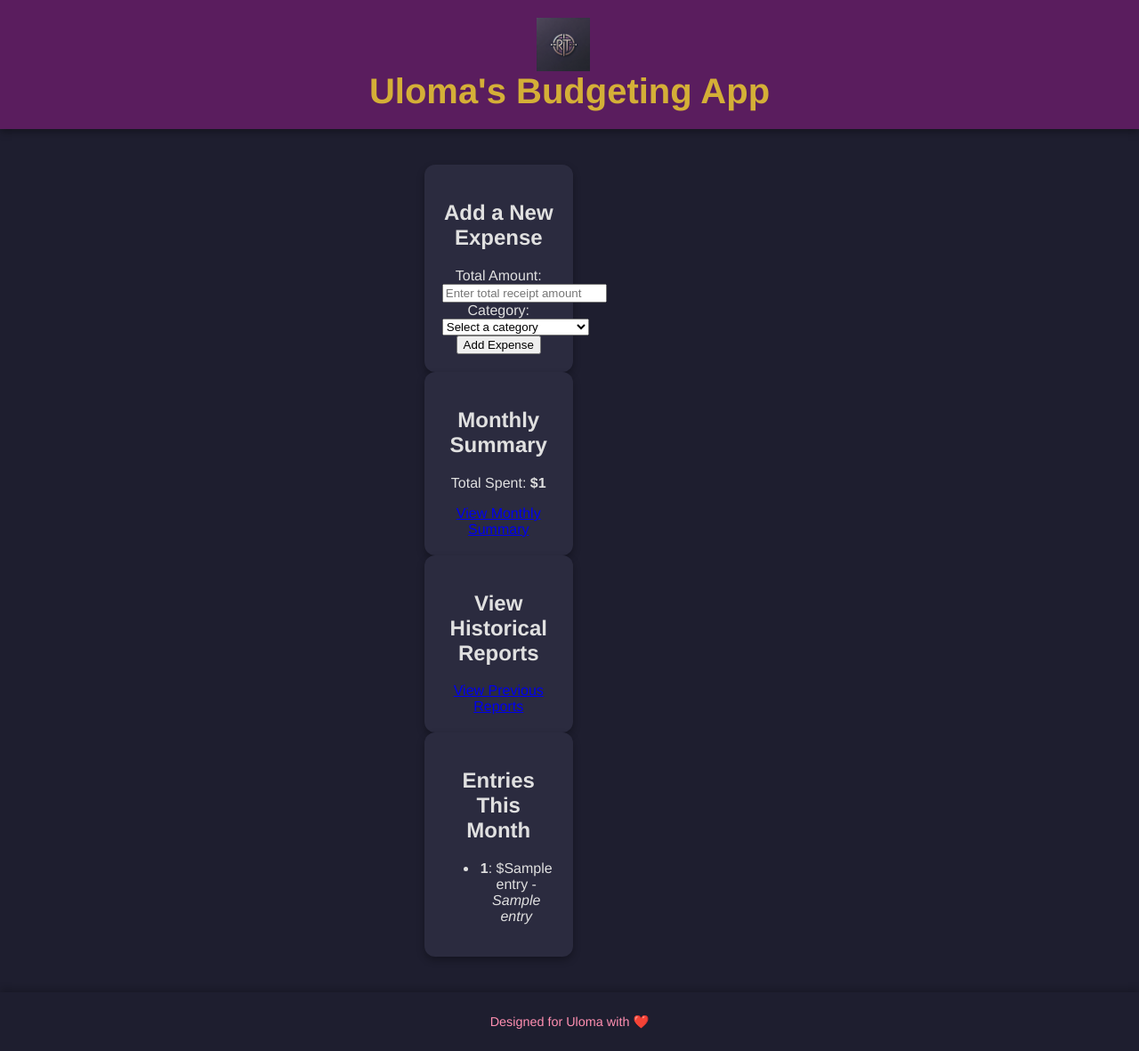
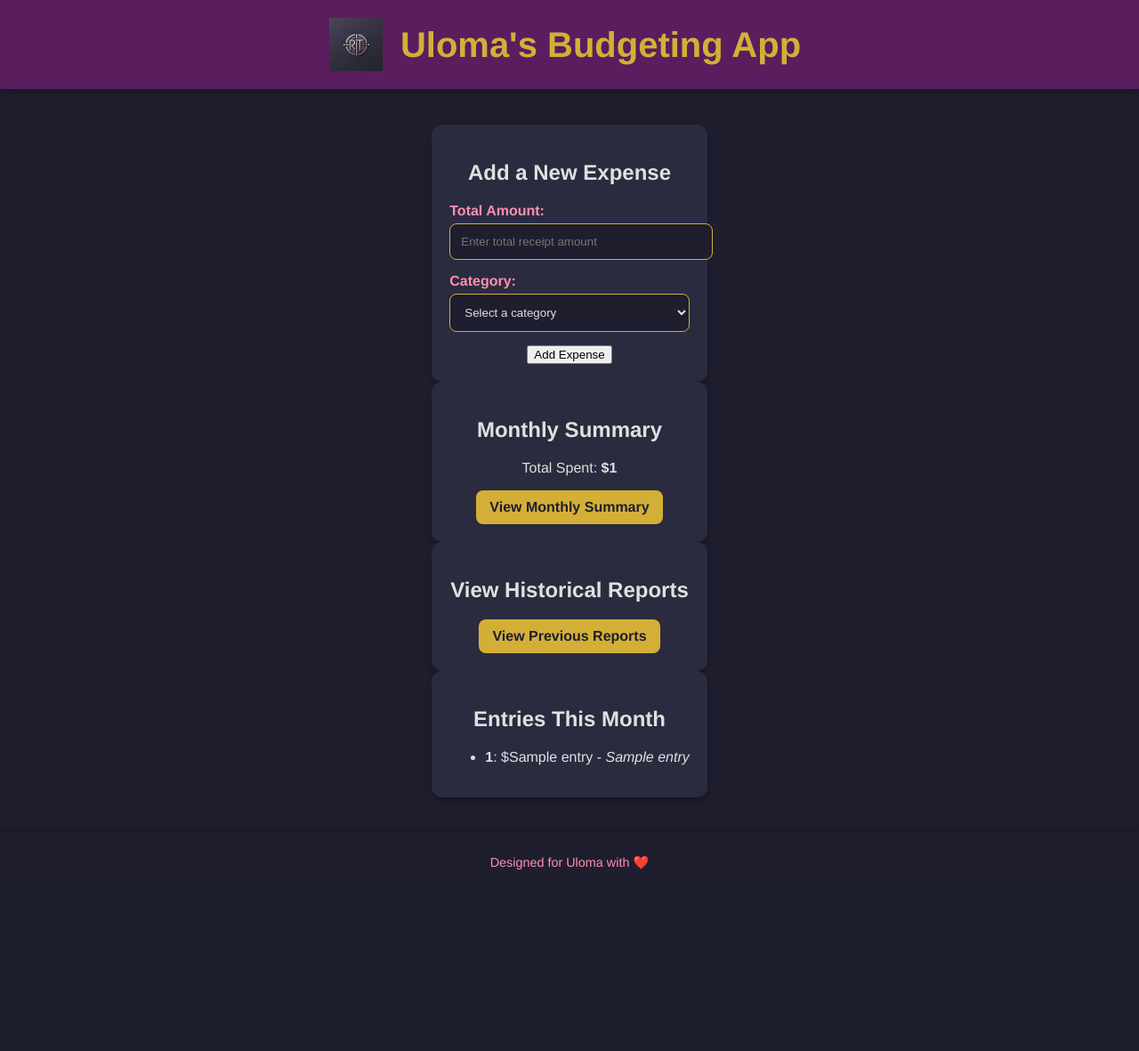
Before and after one commit to Tolu-McGill/App-for-Rose, a Flask app: template templates/index.html in a window 1280 px wide. Shown: the whole page at 89% size. After the commit the page ends 977 px from the top, so only its background shows below. Run offline with Flask 3, Linux system fonts and the light colour scheme; the template is opened without the code that fills it: most values are stand-ins (such as "Sample title", 1, 10 or a date in 2020); some libraries are stand-ins or nearby versions.

Commit message:
Updated required files

```diff
--- a/static/style.css
+++ b/static/style.css
@@ -16,16 +16,28 @@ header {
     box-shadow: 0px 4px 8px rgba(0, 0, 0, 0.3);
 }
 
+header .header-content {
+    display: flex;
+    align-items: center;
+    justify-content: center;
+}
+
 header h1 {
     color: #d4af37; /* Gold */
-    margin: 0;
+    margin: 0 10px;
     font-size: 2.5rem;
+}
+
+header img.logo {
+    width: 60px;
+    height: auto;
+    margin-right: 10px;
 }
 
 /* Main Container */
 main {
     margin: 20px auto;
-    max-width: 900px; /* Increased width for desktop */
+    max-width: 1200px; /* Suitable for desktop and large screens */
     padding: 20px;
     display: flex;
     flex-wrap: wrap; /* Arrange sections in rows */
@@ -39,55 +51,73 @@ main {
     padding: 20px;
     border-radius: 12px;
     box-shadow: 0px 4px 8px rgba(0, 0, 0, 0.3);
-    width: calc(45% - 20px); /* Two cards per row on desktop */
     text-align: center;
+    flex: 1 1 calc(45% - 20px); /* Two cards per row */
+    max-width: 500px;
 }
 
 /* Full-Width Card */
 .card.full-width {
-    width: 100%;
+    flex: 1 1 100%;
+    max-width: 100%;
 }
 
-/* Responsive Styling for Mobile */
-@media screen and (max-width: 768px) {
-    main {
-        flex-direction: column; /* Stack cards vertically */
-        gap: 15px;
-    }
+/* Button Styling */
+.button {
+    display: inline-block;
+    padding: 10px 15px;
+    background-color: #d4af37; /* Gold */
+    color: #1e1e2f; /* Dark text */
+    text-align: center;
+    border-radius: 8px;
+    text-decoration: none;
+    font-weight: bold;
+    transition: background-color 0.3s ease;
+}
 
-    .card {
-        width: 100%; /* Full width for cards */
-    }
+.button:hover {
+    background-color: #ff8fb1; /* Soft pink */
+    color: #1e1e2f;
+}
 
-    header h1 {
-        font-size: 2rem; /* Smaller title for smaller screens */
-    }
+/* Form Styling */
+.form-group {
+    margin-bottom: 15px;
+    text-align: left;
+}
 
-    input[type="number"],
-    select {
-        max-width: 100%; /* Take full width on smaller screens */
-    }
+label {
+    display: block;
+    font-weight: bold;
+    margin-bottom: 5px;
+    color: #ff8fb1; /* Soft pink */
+}
 
-    #expenseChart {
-        max-width: 90%; /* Chart adapts to screen width */
-        height: auto; /* Adjust height automatically */
-    }
+input[type="number"],
+select {
+    width: 100%;
+    padding: 12px;
+    border: 1px solid #d4af37; /* Gold */
+    border-radius: 8px;
+    background-color: #1e1e2f;
+    color: #e0e0e0;
+    transition: border-color 0.3s ease;
+}
 
-    #expense-breakdown table {
-        width: 100%; /* Table spans full width */
-        font-size: 0.9rem; /* Slightly smaller text */
-    }
+input[type="number"]:focus,
+select:focus {
+    border-color: #a96dbb; /* Purple focus color */
 }
 
 /* Table Styling */
 #expense-breakdown {
     display: flex;
-    justify-content: center; /* Center table */
+    justify-content: center;
     margin-top: 20px;
 }
 
 #expense-breakdown table {
-    width: 80%; /* Adjust width for better layout */
+    width: 90%; /* Adjusted for better fit */
     border-collapse: collapse;
     font-size: 1rem;
 }
@@ -95,7 +125,7 @@ main {
 #expense-breakdown th,
 #expense-breakdown td {
     padding: 12px;
-    text-align: center; /* Center-align content */
+    text-align: center;
     border-bottom: 1px solid #5a1d5e; /* Dark purple border */
 }
 
@@ -112,14 +142,14 @@ main {
 #chart-section {
     display: flex;
     flex-direction: column;
-    align-items: center; /* Center chart */
+    align-items: center;
     margin-top: 30px;
 }
 
 #expenseChart {
-    max-width: 600px; /* Larger for desktop, auto-adjust for mobile */
-    width: 90%; /* Flexible width for all devices */
-    height: 400px; /* Consistent height */
+    max-width: 700px; /* Larger chart for better visibility */
+    height: auto;
+    margin: 0 auto;
 }
 
 /* Footer Styling */
@@ -132,10 +162,33 @@ footer {
     box-shadow: 0px -4px 8px rgba(0, 0, 0, 0.2);
 }
 
-/* Logo Styling */
-.logo {
-    width: 60px; /* Adjust as needed */
-    height: auto;
-    margin-right: 15px;
-    vertical-align: middle;
+/* Responsive Styling for Mobile */
+@media screen and (max-width: 768px) {
+    main {
+        flex-direction: column; /* Stack cards vertically */
+        gap: 15px;
+    }
+
+    .card {
+        width: 100%; /* Full width for smaller screens */
+    }
+
+    header h1 {
+        font-size: 2rem; /* Adjust header size */
+    }
+
+    input[type="number"],
+    select {
+        width: 100%; /* Full width for inputs */
+    }
+
+    #expenseChart {
+        max-width: 90%;
+        height: auto; /* Adjust height automatically */
+    }
+
+    #expense-breakdown table {
+        width: 100%; /* Table spans full width */
+        font-size: 0.9rem; /* Slightly smaller text */
+    }
 }
--- a/templates/index.html
+++ b/templates/index.html
@@ -9,7 +9,6 @@
 <body>
 
     <header>
-        <!-- Logo and Title -->
         <div class="header-content">
             <img src="{{ url_for('static', filename='images/logo.png') }}" alt="Logo" class="logo">
             <h1>Uloma's Budgeting App</h1>
@@ -17,9 +16,8 @@
     </header>
 
     <main>
-        <section class="grid-container">
-            <!-- Add Expense Form -->
-            <div id="expense-form" class="card">
+        <div class="grid-container">
+            <section id="expense-form" class="card">
                 <h2>Add a New Expense</h2>
                 <form action="{{ url_for('add_expense') }}" method="post">
                     <div class="form-group">
@@ -48,31 +46,28 @@
                     </div>
                     <button type="submit">Add Expense</button>
                 </form>
-            </div>
+            </section>
 
-            <!-- Monthly Summary -->
-            <div id="monthly-summary" class="card">
+            <section id="monthly-summary" class="card">
                 <h2>Monthly Summary</h2>
                 <p>Total Spent: <strong>${{ total_spent }}</strong></p>
                 <a href="{{ url_for('report') }}" class="button">View Monthly Summary</a>
-            </div>
+            </section>
 
-            <!-- Historical Reports -->
-            <div id="historical-reports" class="card">
+            <section id="historical-reports" class="card">
                 <h2>View Historical Reports</h2>
                 <a href="{{ url_for('history') }}" class="button">View Previous Reports</a>
-            </div>
+            </section>
 
-            <!-- Monthly Tracker -->
-            <div id="monthly-tracker" class="card">
+            <section id="monthly-tracker" class="card">
                 <h2>Entries This Month</h2>
                 <ul>
                     {% for entry in current_entries %}
                     <li><strong>{{ entry[0] }}</strong>: ${{ entry[1] }} - <em>{{ entry[2] }}</em></li>
                     {% endfor %}
                 </ul>
-            </div>
-        </section>
+            </section>
+        </div>
     </main>
 
     <footer>
```
Also changed, not shown: templates/report.html (+2 -7 lines).
